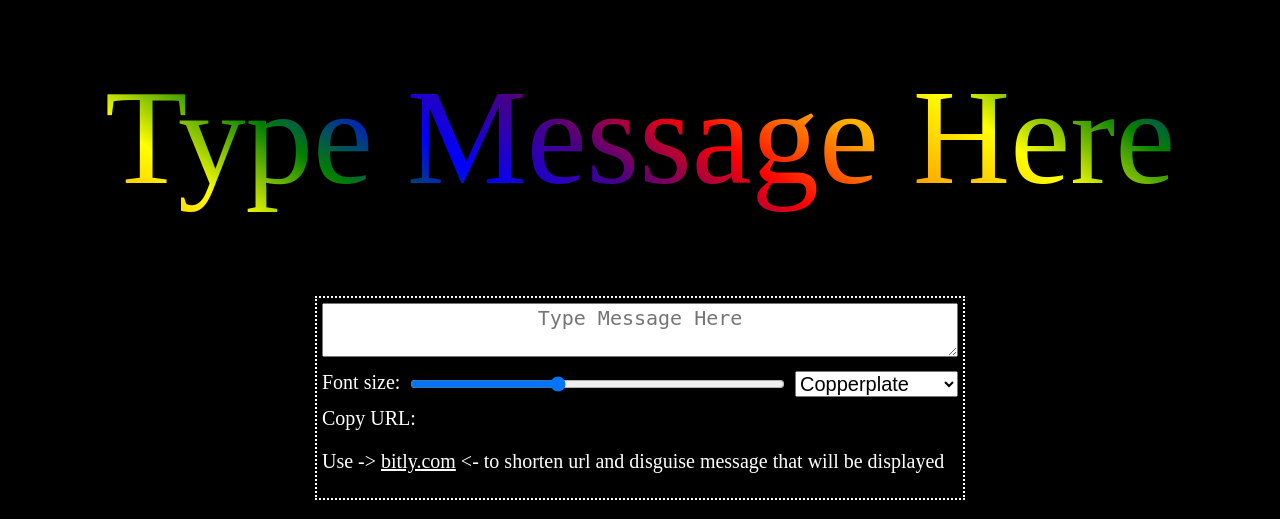
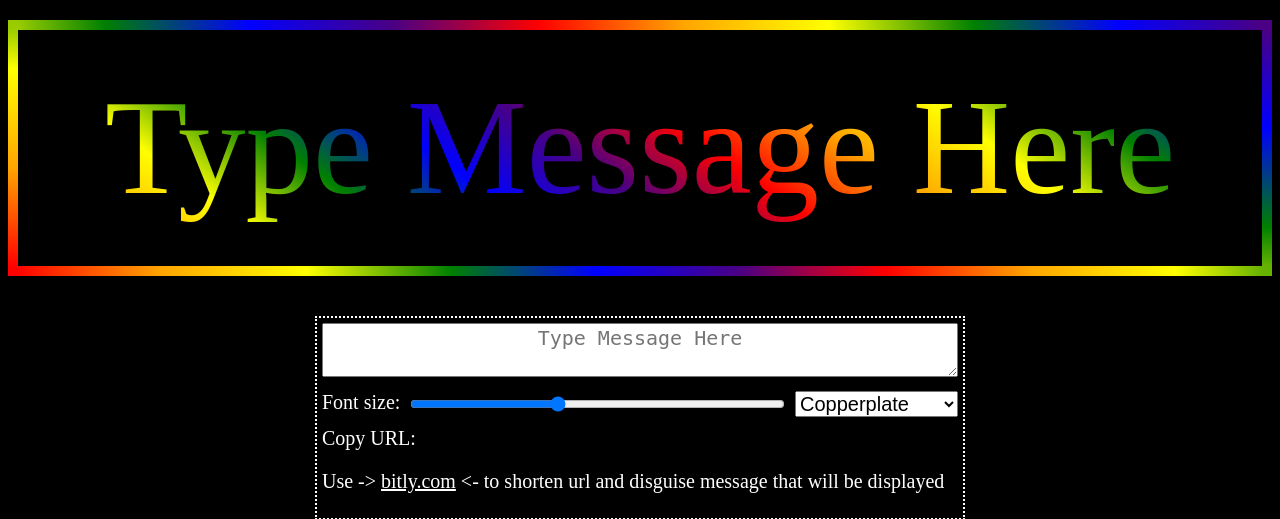
Before and after one commit to Joe11000/rainbow-text, a PHP site: page /index.html in a window 1280 px wide. Shown: the top 519 px of the page. Run offline with PHP 8.4, Linux system fonts and the light colour scheme.

Commit message:
better border

```diff
--- a/index.css
+++ b/index.css
@@ -103,6 +103,12 @@
     font-size: 135px;
     margin: 20px auto 40px;
     line-height: 1.75em;
+    background-color: black;
+    border: 10px solid transparent;
+    border-image-slice: 1;
+    /*border-image-width: 1%;*/
+    /*border-image-outset: 114%;*/
+    border-image-repeat: stretch;
   }
 
 #controls #font-styles-wrapper{
--- a/index.html
+++ b/index.html
@@ -38,10 +38,6 @@
         <option value='Sans-Serif'>Sans-Serif</option>
         <option value='Serif'>Serif</option>
         <option value='xiomara_script'>Xiomara Script</option>
-
-
-
-
       </select>
     </div>
 
--- a/index.js
+++ b/index.js
@@ -147,8 +147,10 @@ window.onload = function() {
   // color spinning animation
     var angle = 0;
     var $text = document.querySelector("[data-id='colorful-text'] pre");
+
     function changeAngle() {
       angle = (angle + 3) % 360;
+      $text.style.borderImageSource = 'linear-gradient(' + angle + 'deg,' + window.color_sequence + ')';
       $text.style.background = 'linear-gradient(' + angle + 'deg,' + window.color_sequence + ')';
       $text.style.WebkitBackgroundClip = 'text';
       $text.style.WebkitTextFillColor = 'transparent';
```
